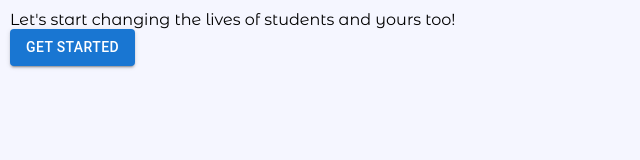
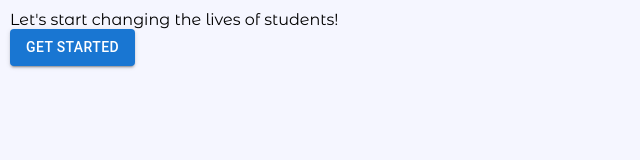
Before and after one commit to imprasanna/E-learning-website-Idemy, a React (Create React App) app in the folder client/: page /instructor in a window 1280 px wide. Shown: the top 160 px of the page, without its empty margins (0-640 px from the left). Built offline with nearby package versions, Linux system fonts and the light colour scheme; the HTML template or start-up script is replaced by a standard one.

Commit message:
Inspected cors error

```diff
--- a/client/src/pages/InstructorPage.js
+++ b/client/src/pages/InstructorPage.js
@@ -24,7 +24,7 @@ const InstructorPage = () => {
   return (
     <div>
       <ToastContainer position="top-center" />
-      <div>Let's start changing the lives of students and yours too!</div>
+      <div>Let's start changing the lives of students!</div>
       <Button variant="contained" onClick={handleClick}>
         Get Started
       </Button>
```
